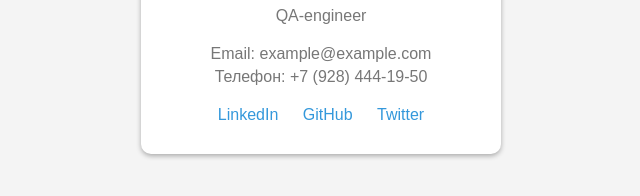
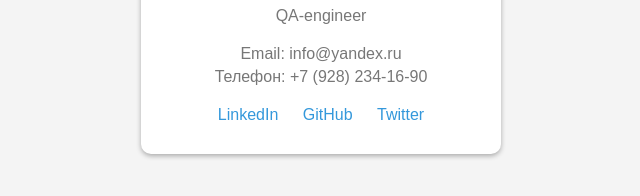
Before and after one commit to Ivanoffeduard/Ivanoffeduard, a plain HTML site: page index.html in a window 1280 px wide. Shown: the part 422-618 px from the top of the page, 319-959 px from the left. Drawn offline with Linux system fonts and the light colour scheme.

Commit message:
Add files via upload

```diff
--- a/index.html
+++ b/index.html
@@ -12,8 +12,8 @@
         <h1>Эд Иванов</h1>
         <p>QA-engineer</p>
         <div class="contact-info">
-            <p>Email: example@example.com</p>
-            <p>Телефон: +7 (928) 444-19-50</p>
+            <p>Email: info@yandex.ru</p>
+            <p>Телефон: +7 (928) 234-16-90</p>
         </div>
         <div class="social-links">
             <a href="#">LinkedIn</a>
```
